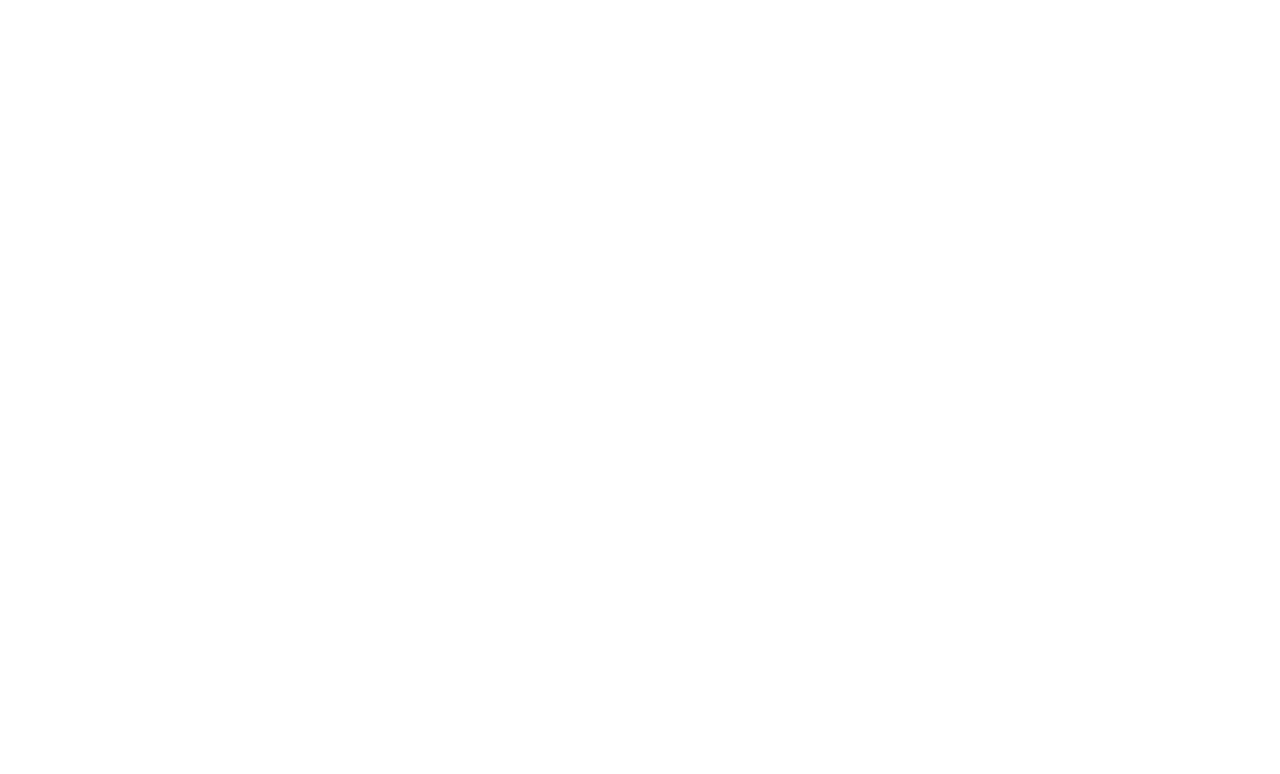
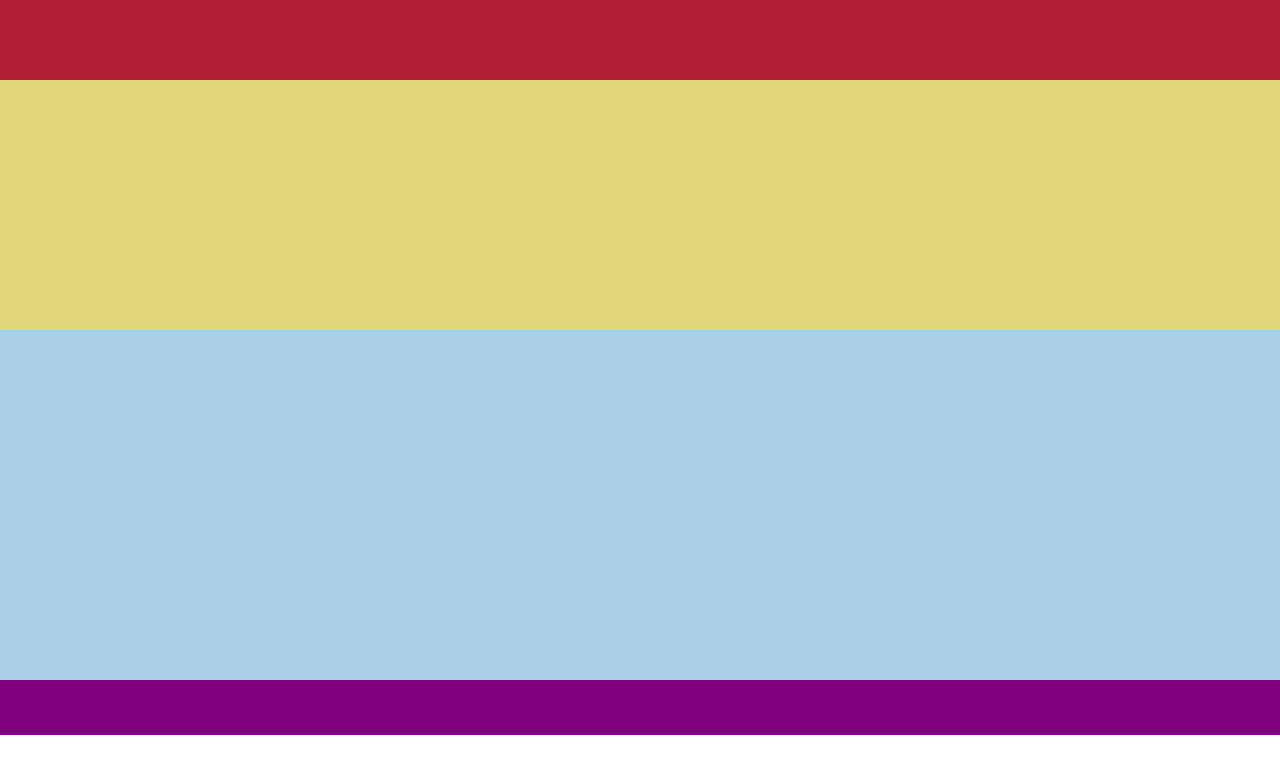
Before and after one commit to rekk88/htmlcss-struttura-wp, a plain HTML site: page index.html in a window 1280 px wide. Drawn offline with Linux system fonts and the light colour scheme.

Commit message:
Add : header, main (main top e bottom), footer

```diff
--- a/css/style.css
+++ b/css/style.css
@@ -3,3 +3,36 @@
     padding: 0px;
     box-sizing: border-box;
 }
+
+header{
+    height: 80px;
+    background-color: rgb(177, 30, 54);
+}
+
+main{
+    /* height: 600px; */
+    background-color: yellow;
+}
+
+.main-top{
+    height: 250px;
+    background-color:#e1d67a;
+}
+
+
+.main-bottom{
+    height: 350px;
+    background-color:#abcfe7;
+}
+
+
+
+
+
+
+
+
+footer{
+    height: 55px;
+    background-color: purple;
+}
--- a/index.html
+++ b/index.html
@@ -13,11 +13,13 @@
     <!-- fine header -->
     <main>
         <!-- main top  -->
-        <section></section>
+        <section class="main-top">
+
+        </section>
         <!-- fine main top -->
 
         <!-- main bottom -->
-        <section></section>
+        <section class="main-bottom"></section>
         <!-- fine main bottom -->
     </main>
 
```
